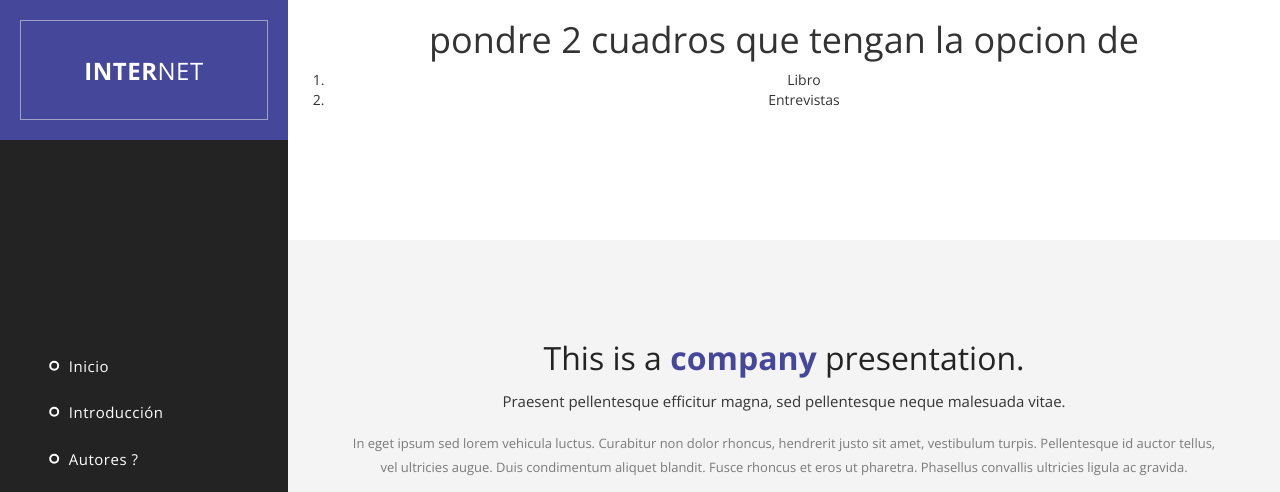
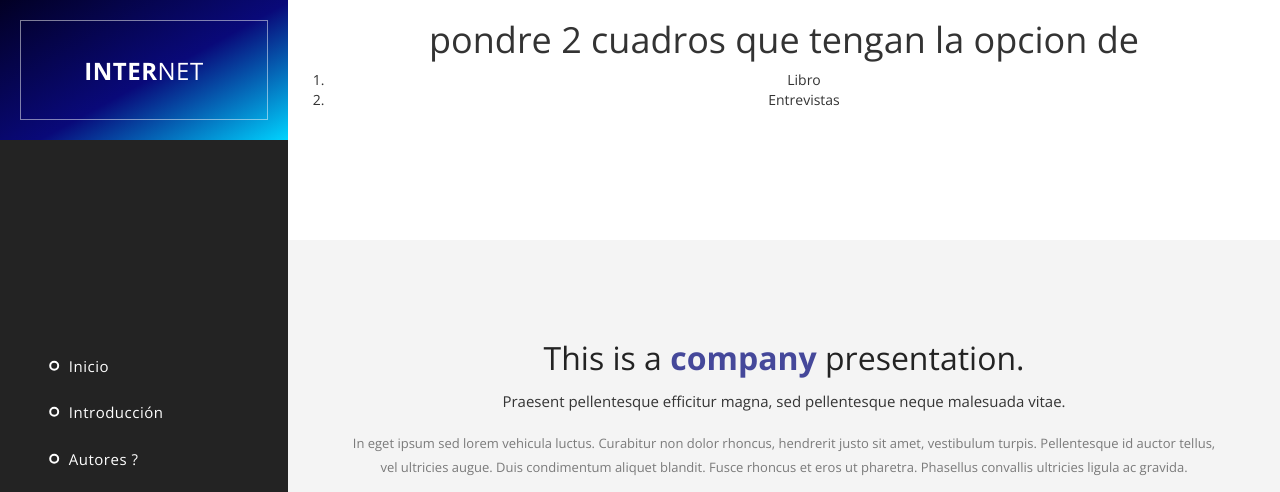
Before and after one commit to minee95/ProyectoSistemas, a plain HTML site: page SC-Minerva/index.html in a window 1280 px wide. Shown: the top 492 px of the page. Drawn offline with nearby package versions, Linux system fonts and the light colour scheme.

Commit message:
gradient css test

```diff
--- a/SC-Minerva/css/templatemo-style.css
+++ b/SC-Minerva/css/templatemo-style.css
@@ -1,6 +1,7 @@
 /* Color variables */
 :root {
   --txt: #7a7a7a;
+  --blue-op: #1F214C;
 }
 
 body {
@@ -187,7 +188,9 @@ header {
   width: 100%;
   height: 140px;
   line-height: 100px;
-  background-color: #45489a;
+  /* background-color: #45489a; */
+  background: rgb(2,0,36);
+  background: linear-gradient(151deg, rgba(2,0,36,1) 0%, rgba(9,9,121,1) 54%, rgba(0,212,255,1) 100%);
   padding: 20px;
   text-align: center;
 }
```
